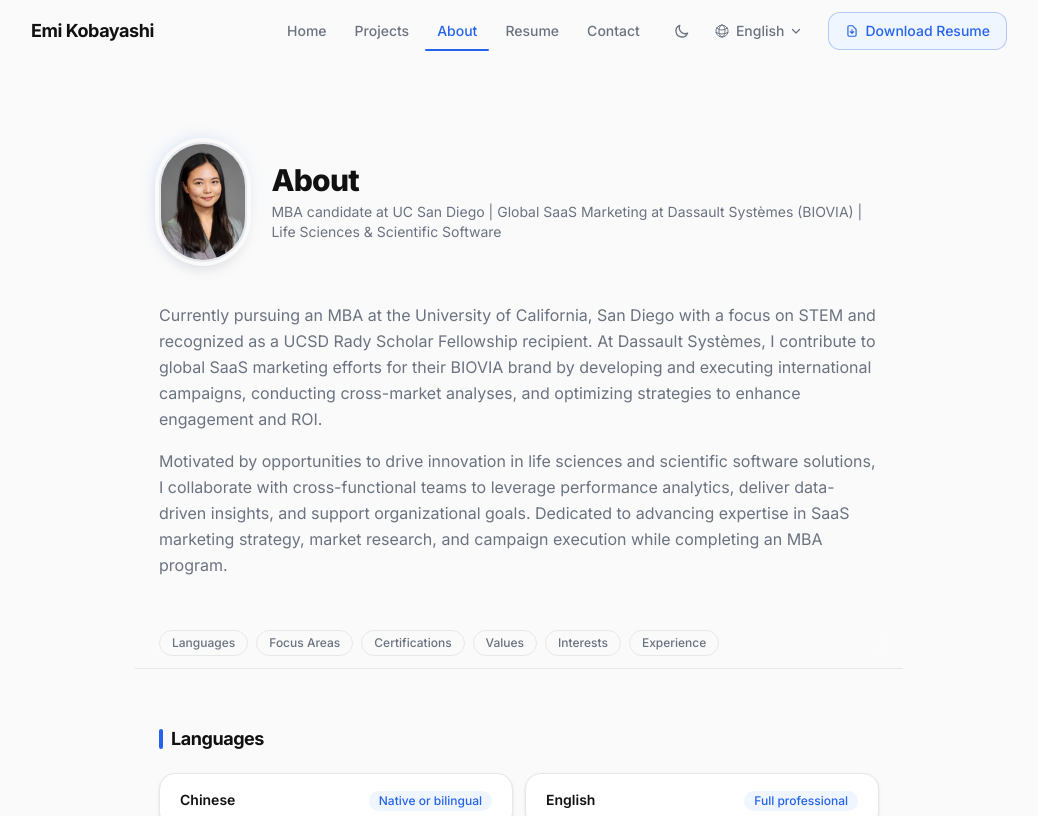
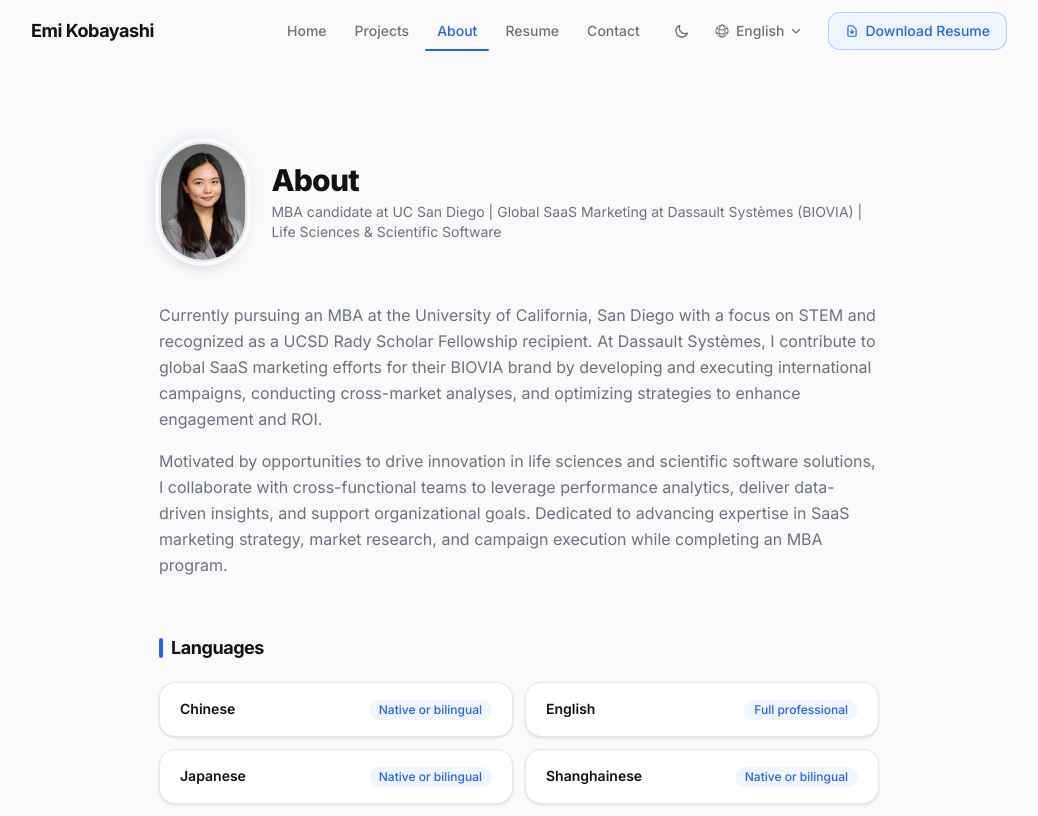
Before and after one commit to 21sean/Emi_site, a Next.js app: page /about in a window 1280 px wide. Shown: the top 816 px of the page, without its empty margins (121-1159 px from the left). Built offline with nearby package versions, Linux system fonts and the light colour scheme.

Commit message:
Remove section navigation bar from About page

```diff
--- a/src/components/pages/AboutContent.tsx
+++ b/src/components/pages/AboutContent.tsx
@@ -60,39 +60,10 @@ export default function AboutContent() {
           ))}
         </div>
 
-        {/* Section Navigation */}
-        <nav
-          className={`sticky top-16 z-10 -mx-6 mt-10 flex gap-2 overflow-x-auto border-b border-[var(--color-border)] bg-[var(--color-background)]/80 px-6 py-3 backdrop-blur-md scrollbar-none ${
-            mounted ? "animate-fade-in-up stagger-4" : "opacity-0"
-          }`}
-        >
-          {[
-            { id: "languages", label: ui.about.languages },
-            { id: "focus-areas", label: ui.about.focusAreas },
-            { id: "certifications", label: ui.about.certifications },
-            { id: "values", label: ui.about.values },
-            { id: "interests", label: ui.about.interests },
-            { id: "experience", label: ui.about.experience },
-          ].map((section) => (
-            <button
-              key={section.id}
-              onClick={() =>
-                document
-                  .getElementById(section.id)
-                  ?.scrollIntoView({ behavior: "smooth", block: "start" })
-              }
-              className="shrink-0 rounded-full border border-[var(--color-border)] px-3 py-1 text-xs font-medium text-[var(--color-muted)] transition-colors hover:border-[var(--color-accent)]/40 hover:text-[var(--color-foreground)]"
-            >
-              {section.label}
-            </button>
-          ))}
-        </nav>
-
         {/* Languages */}
         <div
-          id="languages"
           ref={languagesRef.ref}
-          className={`mt-14 scroll-mt-28 reveal ${languagesRef.revealed ? "revealed" : ""}`}
+          className={`mt-14 reveal ${languagesRef.revealed ? "revealed" : ""}`}
         >
           <h2 className="mb-5 flex items-center gap-2 text-lg font-bold tracking-tight">
             <span className="inline-block h-5 w-1 rounded-full bg-[var(--color-accent)]" />
@@ -116,9 +87,8 @@ export default function AboutContent() {
 
         {/* Focus Areas */}
         <div
-          id="focus-areas"
           ref={focusRef.ref}
-          className={`mt-14 scroll-mt-28 reveal ${focusRef.revealed ? "revealed" : ""}`}
+          className={`mt-14 reveal ${focusRef.revealed ? "revealed" : ""}`}
         >
           <h2 className="mb-5 flex items-center gap-2 text-lg font-bold tracking-tight">
             <span className="inline-block h-5 w-1 rounded-full bg-[var(--color-accent)]" />
@@ -140,9 +110,8 @@ export default function AboutContent() {
 
         {/* Certifications */}
         <div
-          id="certifications"
           ref={certsRef.ref}
-          className={`mt-14 scroll-mt-28 reveal ${certsRef.revealed ? "revealed" : ""}`}
+          className={`mt-14 reveal ${certsRef.revealed ? "revealed" : ""}`}
         >
           <h2 className="mb-5 flex items-center gap-2 text-lg font-bold tracking-tight">
             <span className="inline-block h-5 w-1 rounded-full bg-[var(--color-accent)]" />
@@ -187,9 +156,8 @@ export default function AboutContent() {
 
         {/* Values */}
         <div
-          id="values"
           ref={valuesRef.ref}
-          className={`mt-14 scroll-mt-28 reveal ${valuesRef.revealed ? "revealed" : ""}`}
+          className={`mt-14 reveal ${valuesRef.revealed ? "revealed" : ""}`}
         >
           <h2 className="mb-5 flex items-center gap-2 text-lg font-bold tracking-tight">
             <span className="inline-block h-5 w-1 rounded-full bg-[var(--color-accent)]" />
@@ -211,9 +179,8 @@ export default function AboutContent() {
 
         {/* Interests */}
         <div
-          id="interests"
           ref={interestsRef.ref}
-          className={`mt-14 scroll-mt-28 reveal ${interestsRef.revealed ? "revealed" : ""}`}
+          className={`mt-14 reveal ${interestsRef.revealed ? "revealed" : ""}`}
         >
           <h2 className="mb-5 flex items-center gap-2 text-lg font-bold tracking-tight">
             <span className="inline-block h-5 w-1 rounded-full bg-[var(--color-accent)]" />
@@ -233,9 +200,8 @@ export default function AboutContent() {
 
         {/* Experience */}
         <div
-          id="experience"
           ref={experienceRef.ref}
-          className={`mt-14 scroll-mt-28 reveal ${experienceRef.revealed ? "revealed" : ""}`}
+          className={`mt-14 reveal ${experienceRef.revealed ? "revealed" : ""}`}
         >
           <h2 className="mb-6 flex items-center gap-2 text-lg font-bold tracking-tight">
             <span className="inline-block h-5 w-1 rounded-full bg-[var(--color-accent)]" />
```
